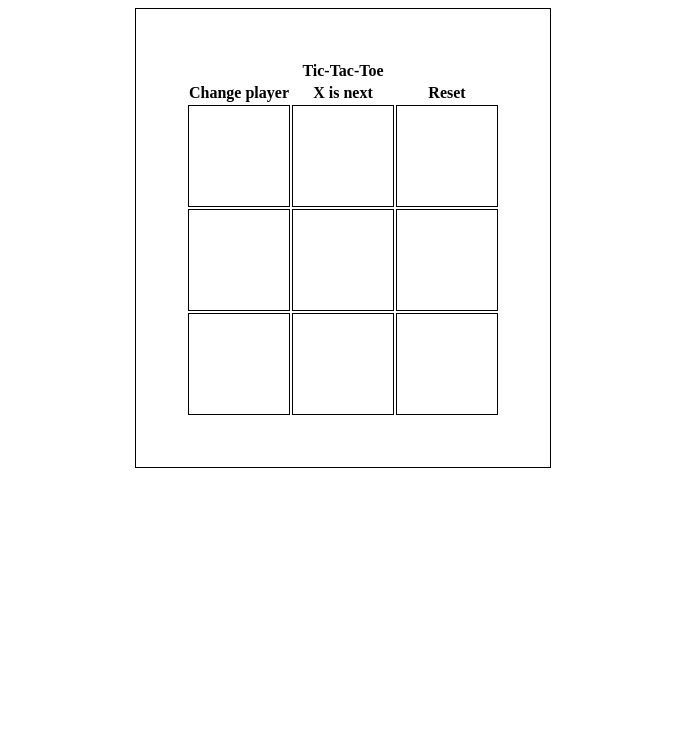
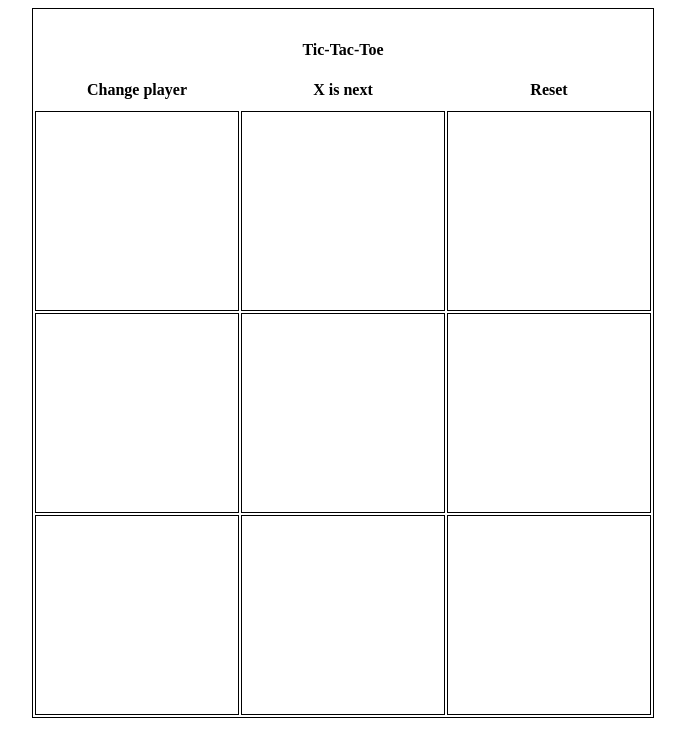
Before and after one commit to Aleks-Kelo/tic-tac-toe, a plain HTML site: page index.html in a window 1280 px wide. Shown: the whole page, without its empty margins (297-982 px from the left). Drawn offline with Linux system fonts and the light colour scheme.

Commit message:
Update style.css

```diff
--- a/style.css
+++ b/style.css
@@ -1,16 +1,22 @@
+
+table,td{
+    border: 1px solid black;
+}
+table{
+    padding-top: 20px;
+}
+
+th{
+    padding: 10px;
+}
 
 
-table,tr,td {
-
-
-    border: 1px solid black;
-    padding: 50px;
-    margin-top: 50px;
+td{
+    width: 200px;
+    height: 200px;
     text-align: center;
-
 }
 
-.topLeft,.topMid,.topRight,.midLeft,.midMid,.midRight,.botLeft,.botMid,.botRight,.Reset{
+td,#Reset,#changePlayer{
     cursor: pointer;
-    font-family: Arial, Helvetica, sans-serif;
 }
```
